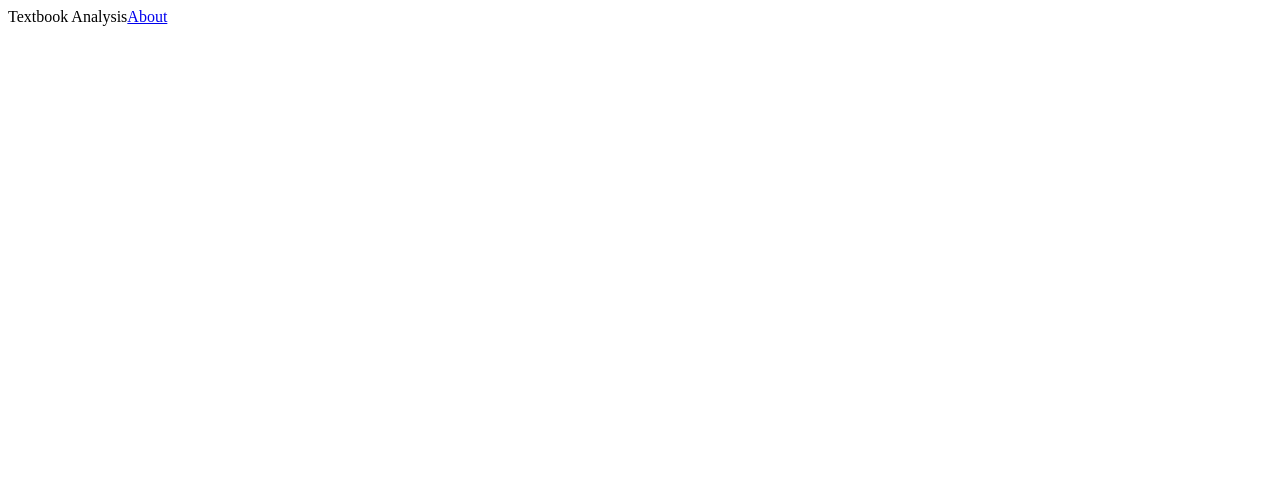
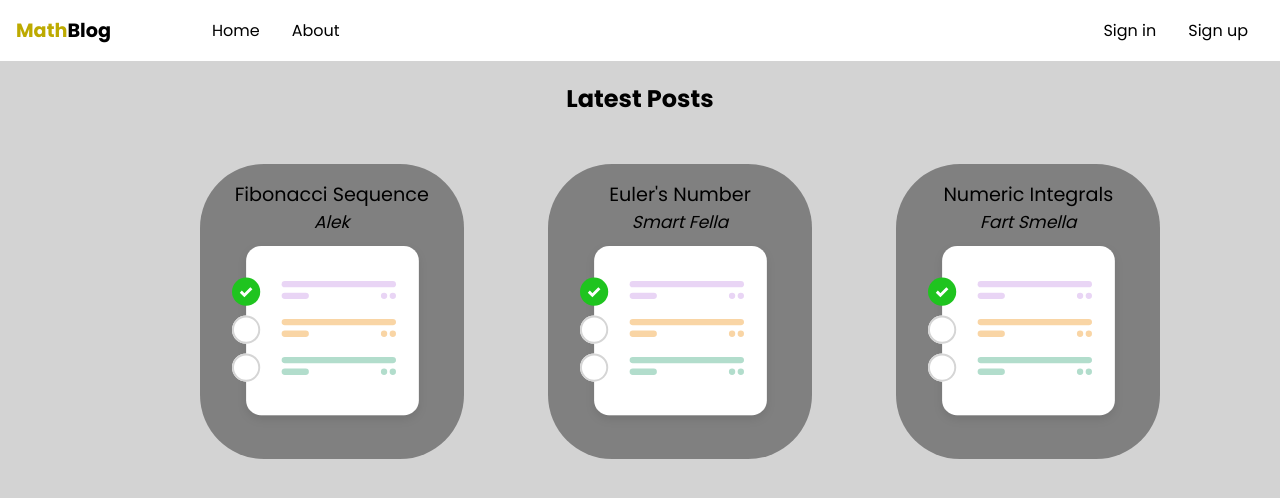
Before and after one commit to alekfrohlich/web, a plain HTML site: page index.html in a window 1280 px wide. Drawn offline with Linux system fonts and the light colour scheme.

Commit message:
Prototype done

```diff
--- /dev/null
+++ b/css/style.scss
@@ -0,0 +1,160 @@
+@import url('https://fonts.googleapis.com/css2?family=Poppins:wght@400;700&display=swap');
+
+body {
+    background: lightgray;
+    margin: 0;
+    font-family: 'Poppins';
+}
+
+.navbar {
+    background: white;
+    padding: 1em;
+
+    .logo {
+        text-decoration: none;
+        font-weight: bold;
+        color:rgb(189, 170, 0);
+        font-size: 1.2em;
+
+        span {
+            color: black;
+        }
+    }
+
+    nav.menu-btn {
+        display: block;
+    }
+
+    nav {
+        display: none;
+        position: fixed;
+        z-index: 999;
+        width: 66%;
+        right: 0;
+        top: 0;
+        background: darkgoldenrod;
+        height: 100vh;
+        padding: 1em;
+
+        ul.primary-nav {
+            margin-top: 3em;
+        }
+
+        li {
+            a {
+                color: black;
+                text-decoration: none;
+                display: block;
+                padding: .5em;
+                font-size: 1.3em;
+                text-align: right;
+            }
+
+            &:hover {
+                font-weight: bold;
+            }
+        }
+    }
+
+    .container {
+        display: flex;
+        place-content: space-between;
+    }
+
+    .mobile-menu {
+        cursor: pointer;
+    }
+
+    .mobile-menu-exit {
+        float: right;
+        margin: .5em;
+        cursor: pointer;
+    }
+}
+
+a {
+    color: black;
+}
+
+ul {
+    list-style-type: none;
+    margin: 0;
+    padding: 0;
+}
+
+section {
+    padding: 0em 2em;
+    text-align: center;
+
+    li {
+        background: gray;
+        border-radius: 4em;
+        padding: 1em 2em;
+        margin-bottom: 1em;
+        display: inline-block;
+    }
+
+    .post-title {
+        text-decoration: none;
+        font-size: 1.2em;
+    }
+
+    .post-cite {
+        display: block;
+        font-size: 0.9em;
+    }
+
+    .post-image {
+        width: 200px;
+        height: 200px;
+    }
+}
+
+@media only screen and (min-width: 768px) {
+    .mobile-menu, .mobile-menu-exit {
+        display: none;
+    }
+
+    .navbar {
+        .container {
+            display: grid;
+            grid-template-columns: 180px auto;
+            justify-content: unset;
+        }
+
+        nav {
+            display: flex;
+            justify-content: space-between;
+            background: none;
+            position: unset;
+            height: auto;
+            width: 100%;
+            padding: 0;
+
+            ul.primary-nav {
+                margin: 0;
+            }
+
+            ul {
+                display: flex;
+            }
+
+            li {
+                a {
+                    color: black;
+                    font-size: 1em;
+                    padding: .1em 1em;
+                }
+            }
+        }
+    }
+
+    section {
+        h1 {
+            margin-bottom: 2em;
+        }
+        li {
+            margin-left: 5em;
+        }
+    }
+}
--- a/index.html
+++ b/index.html
@@ -3,27 +3,68 @@
     <head>
         <meta charset="UTF-8">
         <meta name="viewport" content="width=device-width, initial-scale=1.0">
-    <title>Textbook Analysis</title>
-    <link rel="stylesheet" href="style.css">
+        <title>Math Blog</title>
+        <link rel="stylesheet" href="css/style.css">
     </head>
     <body>
+        <div class="navbar">
+            <div class="container">
+                <a class="logo" href="#">Math<span>Blog</span></a>
+                <img id=open-menu class="mobile-menu" src="images/menu.svg" alt="Open Navigation">
+                <nav>
+                    <img id=exit-menu class="mobile-menu-exit" src="images/exit.svg" alt="Close Navigation">
+                    <ul class="primary-nav">
+                        <li><a href="./test.html">Home</a></li>
+                        <li><a href="./about.html">About</a></li>
+                    </ul>
+                    <ul class="login-nav">
+                        <li><a href="#">Sign in</a></li>
+                        <li><a href="#">Sign up</a></li>
+                    </ul>
+                </nav>
+            </div>
+        </div>
+        <section class="posts">
+            <div class="container">
+                <h1>
+                    Latest Posts
+                </h1>
+                <ul>
+                    <li>
+                        <a href="#" class="post-title">Fibonacci Sequence
+                        <cite class="post-cite">Alek</cite>
+                        <img src="images/illustration.svg" class="post-image" alt="Illustration">
+                        </a>
+                    </li>
+                    <li>
+                        <a href="#" class="post-title">Euler's Number
+                        <cite class="post-cite">Smart Fella</cite>
+                        <img href="#" src="images/illustration.svg" class="post-image" alt="Illustration">
+                        </a>
+                    </li>
+                    <li>
+                        <a href="#" class="post-title">Numeric Integrals
+                        <cite class="post-cite">Fart Smella</cite>
+                        <img src="images/illustration.svg" class="post-image" alt="Illustration">
+                        </a>
+                    </li>
+                </ul>
+            </div>
+        </section>
 
-<div id="root">
-    <nav id="topbar">
-        <div>
-            Textbook Analysis
-        </div>
-        <div>
-            <a href="./about.html">About</a>
-        </div>
-    </nav>
-    <div id="content">
+        <script>
+            const openMenu = document.getElementById('open-menu')
+            nav = document.querySelector('nav')
+            exitMenu = document.getElementById('exit-menu');
 
-    </div>
-    <footer>
+            openMenu.addEventListener('click', () => {
+                nav.classList.add('menu-btn');
+            })
 
-    </footer>
-</div>
+            exitMenu.addEventListener('click', () => {
+                nav.classList.remove('menu-btn');
+            })
+        </script>
 
     </body>
 </html>
```
Also changed, not shown: css/style.css (added), images/exit.svg (added), images/illustration.svg (added), images/menu.svg (added), style.css (deleted), 1 other file. Lines whose indentation alone changed are shown as unchanged.
